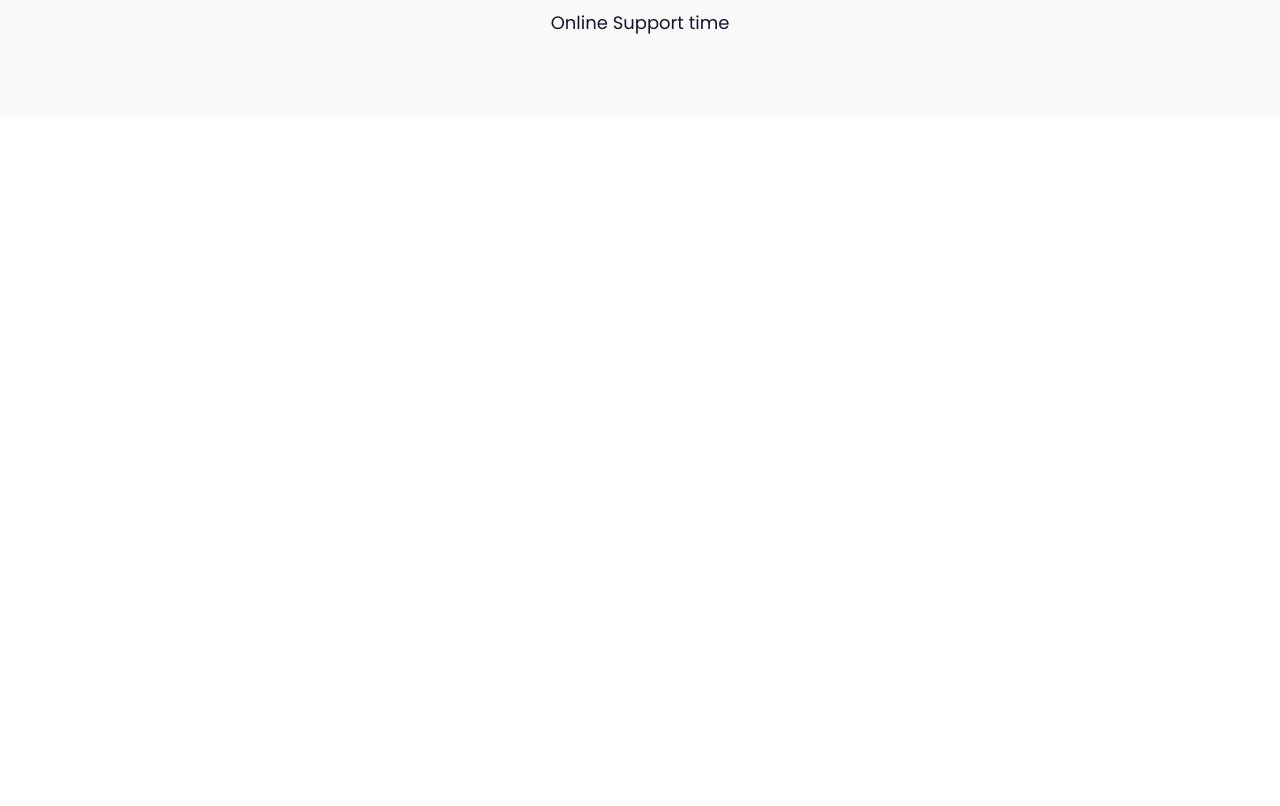
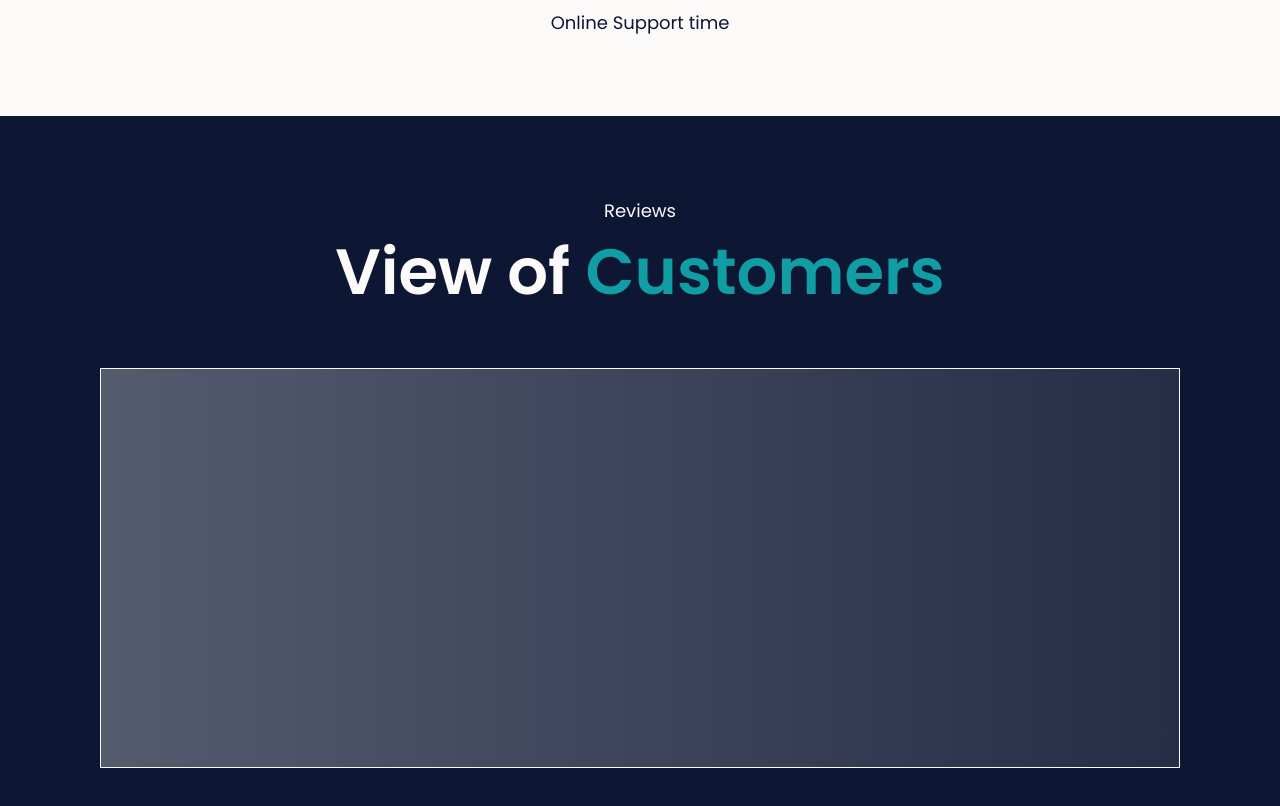
Before and after one commit to abusaidshabib/werox, a React (Create React App) app: page / in a window 1280 px wide. Shown: the part 3077-3883 px from the top of the page. Before the commit the page ends 3193 px from the top, so only its background shows below. Built offline with nearby package versions, Linux system fonts and the light colour scheme.

Commit message:
Review section added

```diff
--- a/src/Pages/Home/Home/Home.js
+++ b/src/Pages/Home/Home/Home.js
@@ -1,6 +1,7 @@
 import React from 'react';
 import Experience from '../Experience/Experience';
 import Hero from '../HeroSection/Hero';
+import Reviews from '../Reviews/Reviews';
 import WhatWeDo from '../WhatWeDo/WhatWeDo';
 import WhatWeProvide from '../WhatWeProvide/WhatWeProvide';
 
@@ -11,6 +12,7 @@ const Home = () => {
       <WhatWeDo></WhatWeDo>
       <WhatWeProvide></WhatWeProvide>
       <Experience></Experience>
+      <Reviews></Reviews>
     </div>
   );
 };
--- /dev/null
+++ b/src/Pages/Home/Reviews/Reviews.css
@@ -0,0 +1,17 @@
+.reviews{
+    background: var(--darkBlue);
+    color: var(--white);
+    padding: var(--bothGaps);
+    padding-top: 8rem;
+    padding-bottom: 8rem;
+    text-align: center;
+}
+
+.review-container{
+    width: 100%;
+    height: 400px;
+    border: 1px solid var(--white);
+    background-image: linear-gradient(to right, rgba(252, 250, 249, 0.3) , rgba(252, 250, 249, 0.1));
+    margin-top: 6rem;
+    position: relative;
+}
--- /dev/null
+++ b/src/Pages/Home/Reviews/Reviews.js
@@ -0,0 +1,20 @@
+import React from 'react';
+import './Reviews.css'
+
+const Reviews = () => {
+    return (
+        <div className='reviews'>
+            <p className='subTitle'>
+                Reviews
+            </p>
+            <h2 className='title2'>
+                View of <span className='highlight_word'>Customers</span><br />
+            </h2>
+            <div className='review-container'>
+
+            </div>
+        </div>
+    );
+};
+
+export default Reviews;
```
Also changed, not shown: src/Pages/Home/Footer/Footer.css (added), src/Pages/Home/Footer/Footer.js (added).
